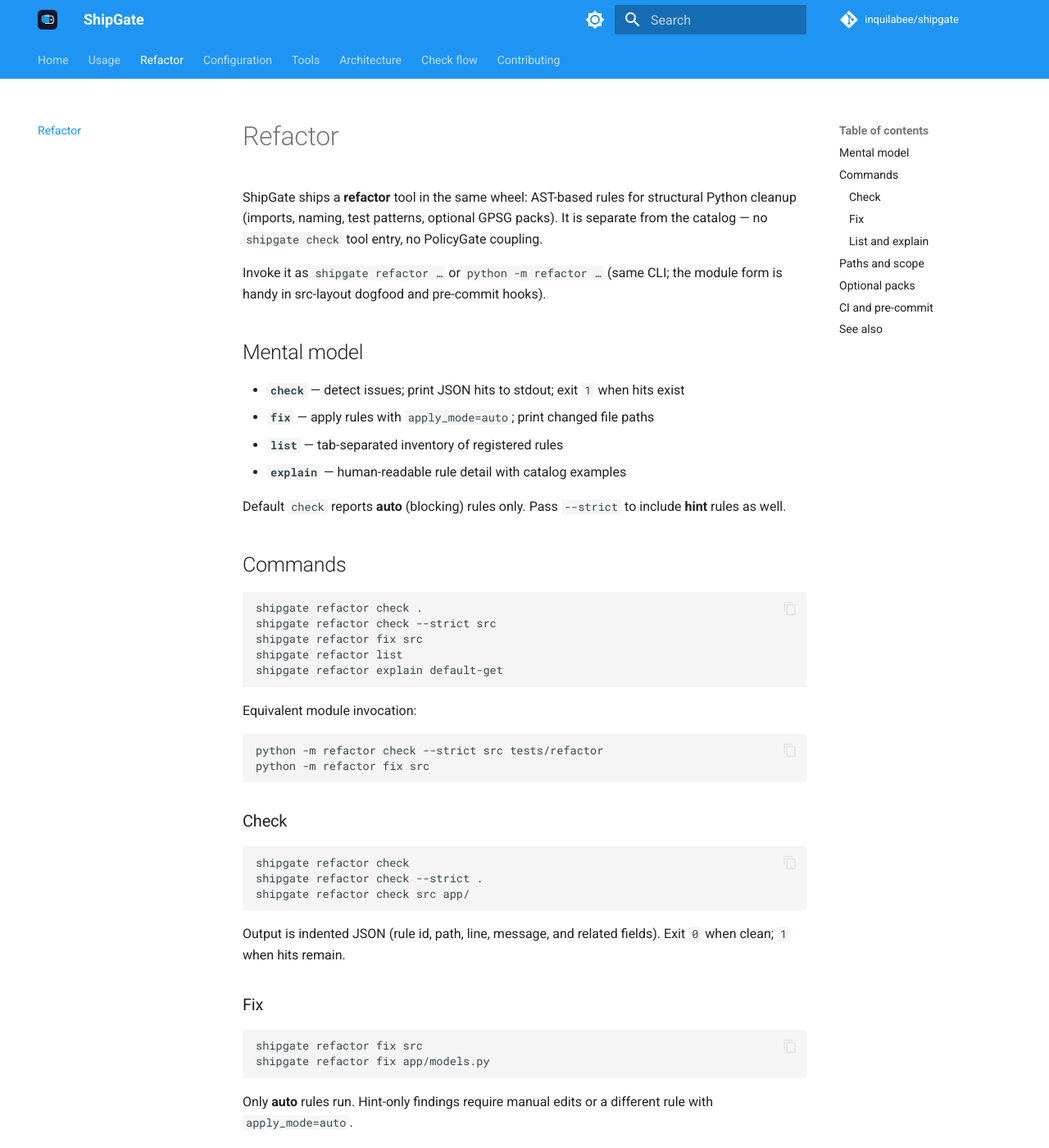
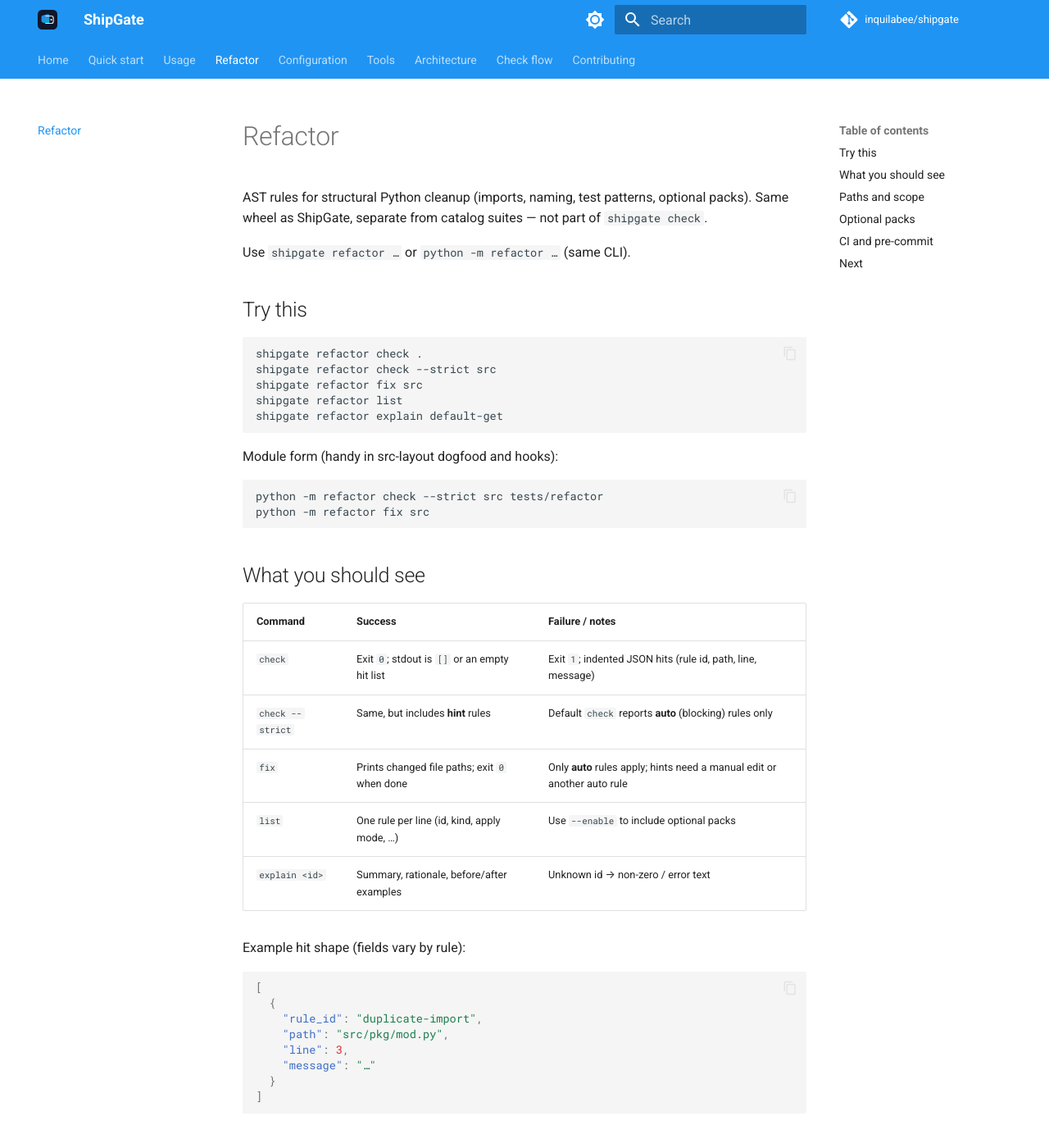
Before and after one commit to inquilabee/shipgate, an MkDocs documentation site: the page built from docs/refactor.md, in a window 1280 px wide and 1400 px high. Shown: the whole window at 82% size. Built offline with MkDocs 1.6.1 and Material for MkDocs 9.7.7, drawn with Linux system fonts in a browser that asks for light colours; comment, search, counter and statistics services are not loaded; some of the changed text lies outside the part shown.

Commit message:
Add docs quickstart and reshape user guides.
Co-authored-by: Cursor <cursoragent@cursor.com>

````diff
--- /dev/null
+++ b/docs/quickstart.md
@@ -0,0 +1,61 @@
+# Quick start
+
+Get a Python repo gated with the same commands you will use in CI and pre-commit.
+
+Requires Python **3.11–3.14** (prefer **3.13**). On 3.14, Semgrep and deadcode
+skip with an explicit `requires_python` message instead of crashing.
+
+## Try this
+
+```bash
+pip install shipgate              # or: uv add --dev shipgate
+shipgate init                     # scaffolds .shipgate/ (pick yaml or pyproject)
+shipgate install                  # tools for the suite in project policy
+shipgate format --target .        # write formatters
+shipgate check --target .         # report-only quality gates
+```
+
+`shipgate init` is a group: use `shipgate init yaml` or `shipgate init pyproject`
+when you want to choose the policy form explicitly.
+
+Structural rules (separate from catalog suites):
+
+```bash
+shipgate refactor check .
+```
+
+Browse last reports (optional):
+
+```bash
+pip install 'shipgate[server]'
+shipgate serve --open
+```
+
+## What you should see
+
+| Command | Success | Failure |
+| --- | --- | --- |
+| `install` | Tools land under `.shipgate/tools/` for `env: managed` | Non-zero exit; stderr names the failed install |
+| `format` / `check` | Exit `0`, little or no stderr | Non-zero exit; findings on stderr in your `error-format` |
+| `check` (always) | Canonical JSON under `.shipgate/reports/` | Same path; fix findings, do not weaken thresholds to go green |
+| `refactor check` | Exit `0` and `[]` (or empty hit list) on stdout | Exit `1` and indented JSON hits |
+| `serve` on `127.0.0.1` | UI at `http://127.0.0.1:8765/` | Bind/port errors on stderr |
+
+Compact findings look like:
+
+```text
+src/app.py:12: error: F401 `os` imported but unused
+```
+
+List what your install can run:
+
+```bash
+shipgate list suites
+shipgate list tools
+```
+
+## Next
+
+- Day-to-day suites, CI, pre-commit, and report UI unlock → [Usage](usage.md)
+- Policy file fields and Radon gates → [Configuration](configuration.md)
+- `refactor fix` / packs / `--strict` → [Refactor](refactor.md)
--- a/docs/refactor.md
+++ b/docs/refactor.md
@@ -1,24 +1,12 @@
 # Refactor
 
-ShipGate ships a **refactor** tool in the same wheel: AST-based rules for
-structural Python cleanup (imports, naming, test patterns, optional GPSG packs).
-It is separate from the catalog — no `shipgate check` tool entry, no PolicyGate
-coupling.
+AST rules for structural Python cleanup (imports, naming, test patterns, optional
+packs). Same wheel as ShipGate, separate from catalog suites — not part of
+`shipgate check`.
 
-Invoke it as `shipgate refactor …` or `python -m refactor …` (same CLI; the
-module form is handy in src-layout dogfood and pre-commit hooks).
+Use `shipgate refactor …` or `python -m refactor …` (same CLI).
 
-## Mental model
-
-- **`check`** — detect issues; print JSON hits to stdout; exit `1` when hits exist
-- **`fix`** — apply rules with `apply_mode=auto`; print changed file paths
-- **`list`** — tab-separated inventory of registered rules
-- **`explain`** — human-readable rule detail with catalog examples
-
-Default `check` reports **auto** (blocking) rules only. Pass `--strict` to include
-**hint** rules as well.
-
-## Commands
+## Try this
 
 ```bash
 shipgate refactor check .
@@ -28,45 +16,35 @@ shipgate refactor list
 shipgate refactor explain default-get
 ```
 
-Equivalent module invocation:
+Module form (handy in src-layout dogfood and hooks):
 
 ```bash
 python -m refactor check --strict src tests/refactor
 python -m refactor fix src
 ```
 
-### Check
+## What you should see
 
-```bash
-shipgate refactor check
-shipgate refactor check --strict .
-shipgate refactor check src app/
+| Command | Success | Failure / notes |
+| --- | --- | --- |
+| `check` | Exit `0`; stdout is `[]` or an empty hit list | Exit `1`; indented JSON hits (rule id, path, line, message) |
+| `check --strict` | Same, but includes **hint** rules | Default `check` reports **auto** (blocking) rules only |
+| `fix` | Prints changed file paths; exit `0` when done | Only **auto** rules apply; hints need a manual edit or another auto rule |
+| `list` | One rule per line (id, kind, apply mode, …) | Use `--enable` to include optional packs |
+| `explain <id>` | Summary, rationale, before/after examples | Unknown id → non-zero / error text |
+
+Example hit shape (fields vary by rule):
+
+```json
+[
+  {
+    "rule_id": "duplicate-import",
+    "path": "src/pkg/mod.py",
+    "line": 3,
+    "message": "…"
+  }
+]
 ```
-
-Output is indented JSON (rule id, path, line, message, and related fields).
-Exit `0` when clean; `1` when hits remain.
-
-### Fix
-
-```bash
-shipgate refactor fix src
-shipgate refactor fix app/models.py
-```
-
-Only **auto** rules run. Hint-only findings require manual edits or a different
-rule with `apply_mode=auto`.
-
-### List and explain
-
-```bash
-shipgate refactor list
-shipgate refactor list --enable gpsg
-shipgate refactor explain duplicate-import
-```
-
-`list` prints one rule per line (id, kind, inventory status, apply mode, optional
-pack/tag columns). `explain` prints summary, rationale, and before/after examples
-from the rule inventory.
 
 ## Paths and scope
 
@@ -95,8 +73,7 @@ shipgate refactor check --enable gpsg-import,gpsg-naming src
 
 ## CI and pre-commit
 
-Refactor is not part of `shipgate check` suites. Add it explicitly when you want
-structural rules alongside catalog gates:
+Refactor is not part of `shipgate check` suites. Add it explicitly:
 
 ```yaml
 repos:
@@ -112,7 +89,7 @@ repos:
 For src-layout projects, `python -m refactor check --strict src tests/refactor`
 matches the ShipGate maintainer gate (`make check-commit`).
 
-## See also
+## Next
 
-- [Usage](usage.md) — catalog commands (`install`, `format`, `check`)
-- [Architecture](architecture.md) — refactor is outside the catalog pipeline
+- Catalog commands → [Usage](usage.md)
+- First install → [Quick start](quickstart.md)
--- a/mkdocs.yml
+++ b/mkdocs.yml
@@ -33,6 +33,7 @@ theme:
     - toc.follow
 nav:
   - Home: index.md
+  - Quick start: quickstart.md
   - Usage: usage.md
   - Refactor: refactor.md
   - Configuration: configuration.md
````
Also changed, not shown: README.md (+5 -2 lines), docs/configuration.md (+25 -26 lines), docs/index.md (+11 -16 lines), docs/tools.md (+10 -11 lines), docs/usage.md (+37 -25 lines).
